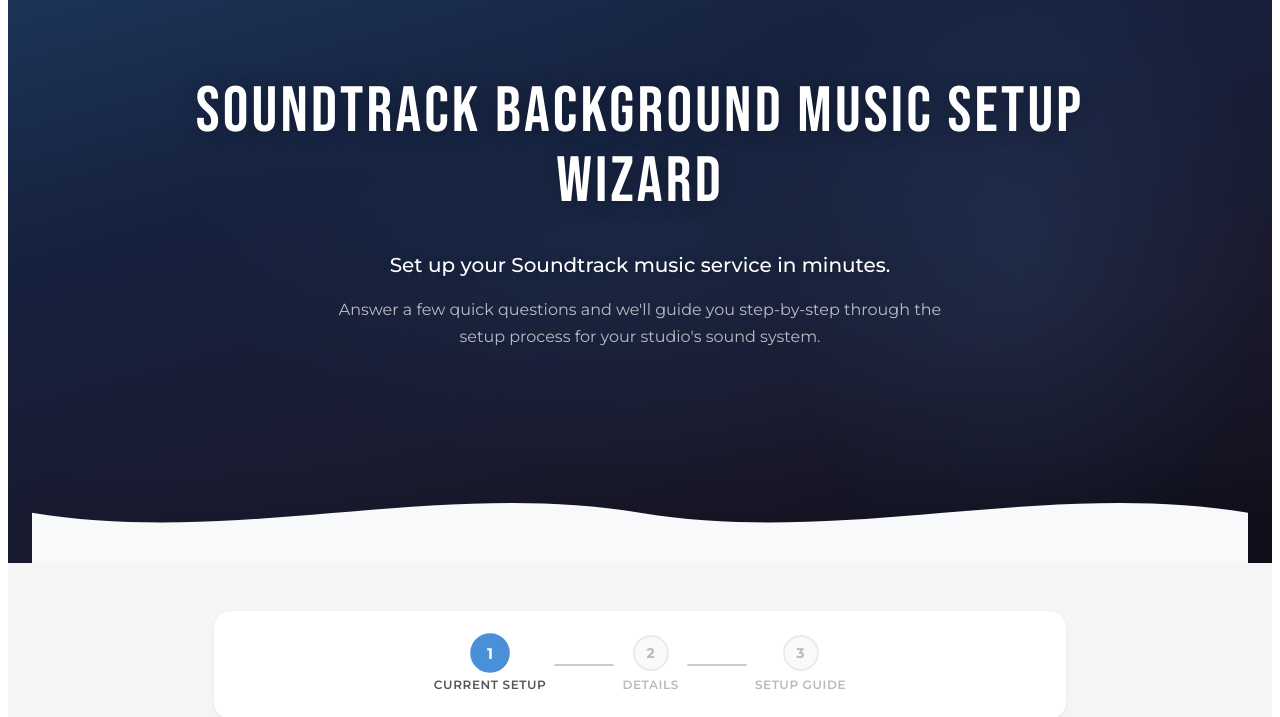
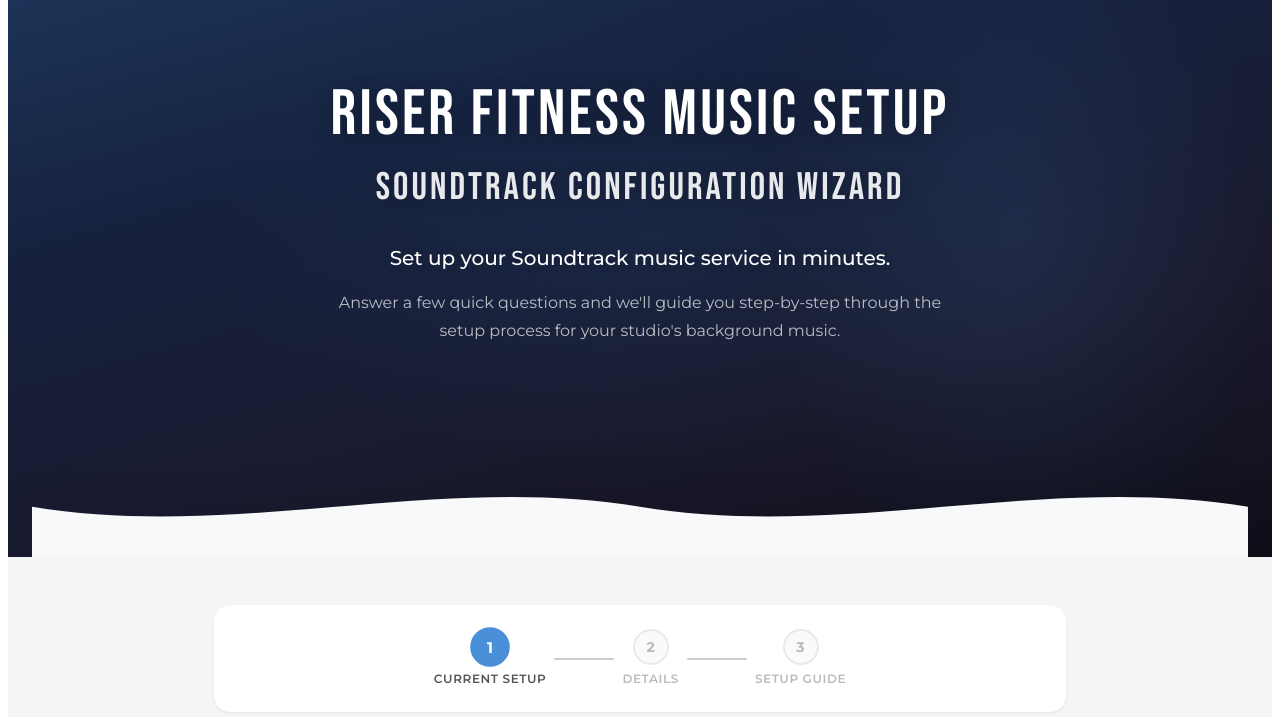
Before and after one commit to drryansantangelo/riser-fitness-setup-app, a plain HTML site: page index.html in a window 1280 px wide. Shown: the part 91-808 px from the top of the page. Drawn offline with Linux system fonts and the light colour scheme.

Commit message:
Update headline to Riser Fitness Music Setup / Soundtrack Configuration Wizard, change description to background music

```diff
--- a/index.html
+++ b/index.html
@@ -4,7 +4,7 @@
     <meta charset="UTF-8">
     <meta name="viewport" content="width=device-width, initial-scale=1.0">
     <meta name="referrer" content="strict-origin-when-cross-origin">
-    <title>Riser Fitness Music Setup Wizard</title>
+    <title>Riser Fitness Music Setup | Soundtrack Configuration Wizard</title>
     <link rel="preconnect" href="https://fonts.googleapis.com">
     <link rel="preconnect" href="https://fonts.gstatic.com" crossorigin>
     <link href="https://fonts.googleapis.com/css2?family=Bebas+Neue&family=Montserrat:wght@400;500;600;700&display=swap" rel="stylesheet">
@@ -27,10 +27,10 @@
 
             <!-- Main Hero Content -->
             <div class="hero-content">
-                <h1>Soundtrack Background Music Setup Wizard</h1>
+                <h1>Riser Fitness Music Setup<br><span class="hero-title-sub">Soundtrack Configuration Wizard</span></h1>
                 <div class="hero-text-container">
                     <p class="hero-subtitle">Set up your Soundtrack music service in minutes.</p>
-                    <p class="hero-description">Answer a few quick questions and we'll guide you step-by-step through the setup process for your studio's sound system.</p>
+                    <p class="hero-description">Answer a few quick questions and we'll guide you step-by-step through the setup process for your studio's background music.</p>
                 </div>
             </div>
 
--- a/styles.css
+++ b/styles.css
@@ -200,9 +200,17 @@
     font-weight: 400;
     letter-spacing: 0.05em;
     margin-bottom: var(--space-xl);
-    line-height: 1.1;
+    line-height: 1.2;
     text-transform: uppercase;
     text-shadow: 0 2px 20px rgba(0, 0, 0, 0.3);
+}
+
+.riser-music-setup .hero h1 .hero-title-sub {
+    display: block;
+    font-size: 0.6em;
+    letter-spacing: 0.08em;
+    margin-top: 0.3em;
+    opacity: 0.9;
 }
 
 /* Text container for subheadlines */
```
Also changed, not shown: 1 other file.
